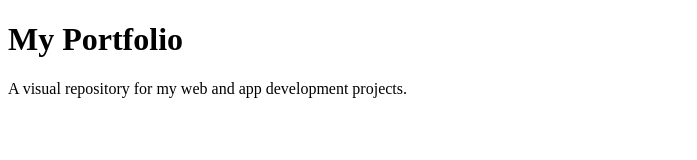
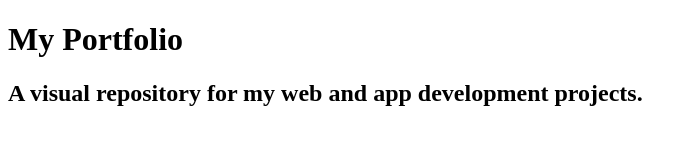
Before and after one commit to jakethomascreative/html, a plain HTML site: page index.html in a window 1280 px wide. Shown: the whole page, without its empty margins (0-697 px from the left). Drawn offline with Linux system fonts and the light colour scheme.

Commit message:
3rd commit

```diff
--- a/index.html
+++ b/index.html
@@ -7,6 +7,6 @@
 </head>
 <body>
     <h1>My Portfolio</h1>
-    <p>A visual repository for my web and app development projects.</p>
+    <h2>A visual repository for my web and app development projects.</h2>
 </body>
 </html>
```
